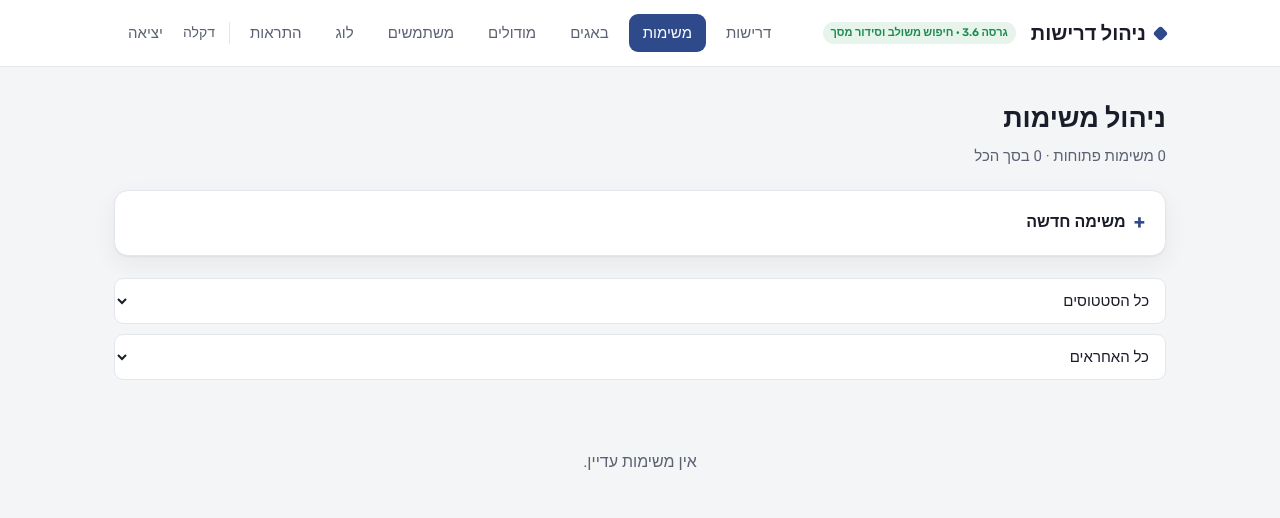
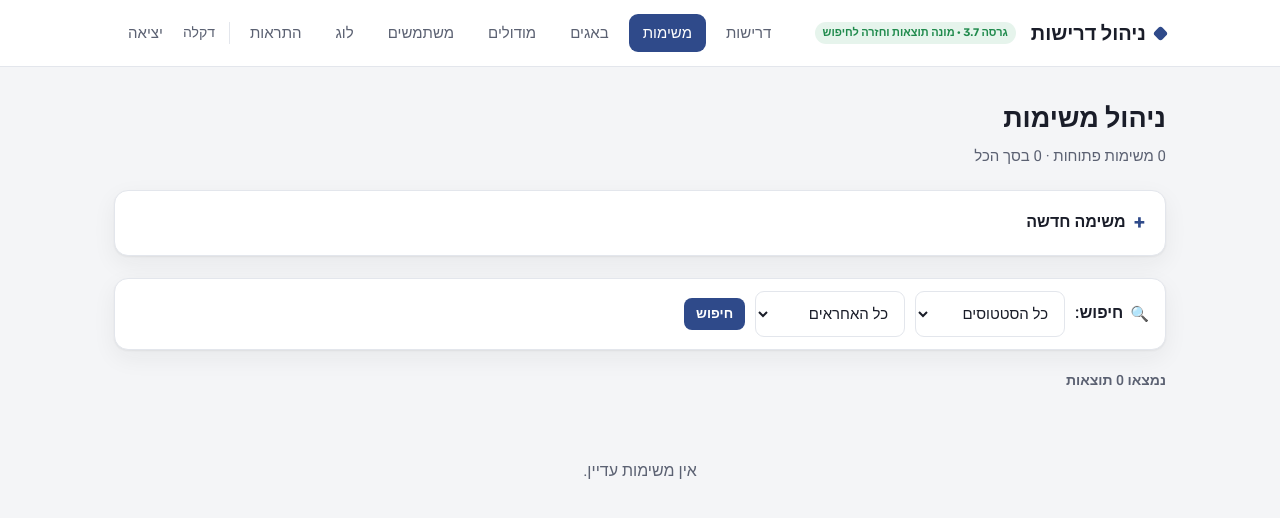
Before and after one commit to dikla12124-art/requirements-app, a Flask app: page /tasks in a window 1280 px wide. Shown: the top 518 px of the page. Run offline with Flask 3, Linux system fonts and the light colour scheme; the visitor is signed in with stand-in values (Sample User, id 1); data comes from the database, SQL or seed files in the repository; data that the repository does not hold is empty.

Commit message:
Add files via upload
יופי אני רוצה שבתוצאות חיפוש למעלה יופיע מספר של כל רשומות החיפוש שנמצאו בבקשה ובכל מקום בו נכנסתי לערוך דרישה שיהיה כפתור חזרה ישיר לתוצאות החיפוש

```diff
--- a/app.py
+++ b/app.py
@@ -42,7 +42,7 @@ STATUSES = ["הצעה", "בפיתוח", "הושלמה"]
 PRIORITIES = ["נמוכה", "בינונית", "גבוהה", "קריטית"]
 
 # תווית גרסה — לבדיקה שהפריסה התעדכנה
-APP_VERSION = "גרסה 3.6 · חיפוש משולב וסידור מסך"
+APP_VERSION = "גרסה 3.7 · מונה תוצאות וחזרה לחיפוש"
 
 
 # ---------------------------------------------------------------------------
--- a/static/style.css
+++ b/static/style.css
@@ -259,3 +259,6 @@ select[multiple] { padding: 4px; }
 .attach-item .att-actions { display: flex; justify-content: space-between; align-items: center; }
 .attach-item .att-actions a { font-size: 12px; }
 .attach-item .att-actions button { background: none; border: none; color: var(--err); cursor: pointer; font-size: 12px; padding: 0; font-family: inherit; }
+
+/* ---------- Results count ---------- */
+.results-count { font-size: 14px; color: var(--ink-soft); font-weight: 600; margin: 0 0 16px; }
--- a/templates/admin.html
+++ b/templates/admin.html
@@ -52,6 +52,8 @@
     {% if name_q or phone_q or role_q %}<a class="btn ghost sm" href="{{ url_for('admin') }}">ניקוי</a>{% endif %}
   </form>
 
+  <p class="results-count">נמצאו {{ users|length }} תוצאות{{ ' (מסונן)' if name_q or phone_q or role_q }}</p>
+
   <table>
     <thead><tr><th>שם</th><th>שם משתמש</th><th>טלפון</th><th>תפקיד</th><th>נוצר</th><th></th></tr></thead>
     <tbody>
--- a/templates/bug_detail.html
+++ b/templates/bug_detail.html
@@ -2,8 +2,9 @@
 {% block title %}{{ bug.title }} · באג{% endblock %}
 {% block content %}
 <main>
+  {% set back = request.args.get('back') %}
   <div class="crumbs" style="display:flex;align-items:center;gap:12px">
-    <button type="button" class="btn ghost sm" onclick="history.back()">→ חזרה</button>
+    {% if back %}<a class="btn ghost sm" href="{{ back }}">→ חזרה לתוצאות</a>{% else %}<button type="button" class="btn ghost sm" onclick="history.back()">→ חזרה</button>{% endif %}
     <span><a href="{{ url_for('bugs') }}">באגים</a> › {{ bug.title }}</span>
   </div>
 
--- a/templates/bugs.html
+++ b/templates/bugs.html
@@ -60,13 +60,15 @@
     {% if status_filter or assignee_filter %}<a class="btn ghost sm" href="{{ url_for('bugs') }}">ניקוי</a>{% endif %}
   </form>
 
+  <p class="results-count">נמצאו {{ bugs|length }} תוצאות{{ ' (מסונן)' if status_filter or assignee_filter }}</p>
+
   <!-- רשימה -->
   {% if bugs %}
   <div class="req-list">
     {% for b in bugs %}
     <div class="req-card" style="{{ 'opacity:.7' if b.status=='סגור' }}">
       <div class="row1">
-        <h3><a href="{{ url_for('bug_detail', bug_id=b.id) }}">{{ b.title }}</a></h3>
+        <h3><a href="{{ url_for('bug_detail', bug_id=b.id) }}?back={{ request.full_path|urlencode }}">{{ b.title }}</a></h3>
         <span class="status status-{{ 'הושלמה' if b.status=='סגור' else 'בבדיקה' }}">{{ b.status }}</span>
       </div>
       {% if b.description %}<p class="desc">{{ b.description }}</p>{% endif %}
--- a/templates/index.html
+++ b/templates/index.html
@@ -85,13 +85,15 @@
     {% if module_filter or status_filter or proposer_filter or implementer_filter %}<a class="btn ghost sm" href="{{ url_for('index') }}">ניקוי</a>{% endif %}
   </form>
 
+  <p class="results-count">נמצאו {{ requirements|length }} תוצאות{{ ' (מסונן)' if module_filter or status_filter or proposer_filter or implementer_filter }}</p>
+
   <!-- רשימה -->
   {% if requirements %}
   <div class="req-list">
     {% for r in requirements %}
     <div class="req-card">
       <div class="row1">
-        <h3><a href="{{ url_for('requirement_detail', req_id=r.id) }}">{{ r.title }}</a></h3>
+        <h3><a href="{{ url_for('requirement_detail', req_id=r.id) }}?back={{ request.full_path|urlencode }}">{{ r.title }}</a></h3>
         <span class="status status-{{ r.status }}">{{ r.status }}</span>
       </div>
       {% if r.description %}<p class="desc">{{ r.description }}</p>{% endif %}
--- a/templates/tasks.html
+++ b/templates/tasks.html
@@ -44,18 +44,22 @@
     </div>
   </details>
 
-  <!-- סינון -->
-  <form class="filters" method="get">
-    <select name="status" onchange="this.form.submit()">
+  <!-- חיפוש: הקוביות פועלות יחד -->
+  <form class="search-bar" method="get">
+    <span class="search-label">חיפוש:</span>
+    <select name="status">
       <option value="">כל הסטטוסים</option>
       {% for s in statuses %}<option value="{{ s }}" {{ 'selected' if status_filter==s }}>{{ s }}</option>{% endfor %}
     </select>
-    <select name="assignee" onchange="this.form.submit()">
+    <select name="assignee">
       <option value="">כל האחראים</option>
-      {% for u in users %}<option value="{{ u.id }}" {{ 'selected' if assignee_filter==u.id }}>{{ u.display_name }}</option>{% endfor %}
+      {% for u in users %}<option value="{{ u.id }}" {{ 'selected' if assignee_filter==u.id }}>אחראי: {{ u.display_name }}</option>{% endfor %}
     </select>
-    {% if status_filter or assignee_filter %}<a class="btn ghost sm" href="{{ url_for('tasks') }}">ניקוי סינון</a>{% endif %}
+    <button class="btn sm" type="submit">חיפוש</button>
+    {% if status_filter or assignee_filter %}<a class="btn ghost sm" href="{{ url_for('tasks') }}">ניקוי</a>{% endif %}
   </form>
+
+  <p class="results-count">נמצאו {{ tasks|length }} תוצאות{{ ' (מסונן)' if status_filter or assignee_filter }}</p>
 
   <!-- רשימה -->
   {% if tasks %}
```
Also changed, not shown: templates/requirement.html (+4 -3 lines).
